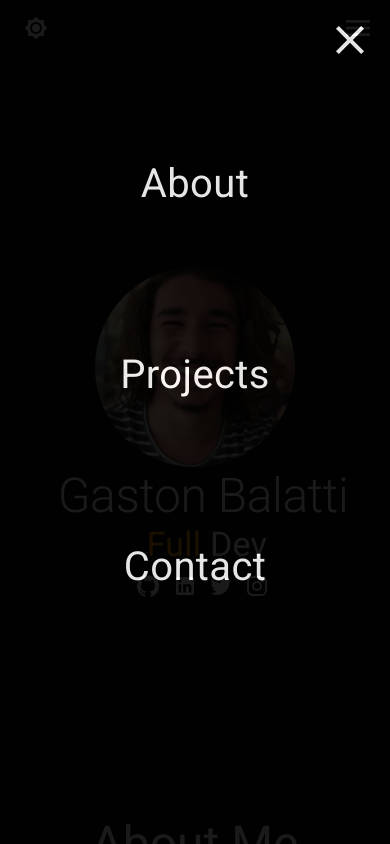
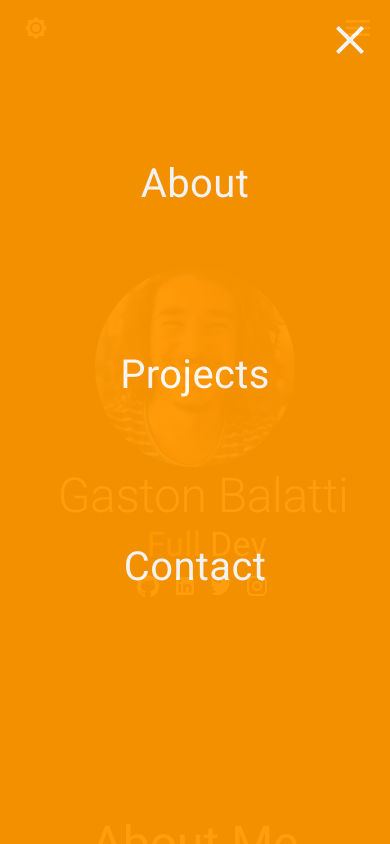
Before and after one commit to GBalatti9/personal-portfolio, a React (Vite) app: page / in a window 390 px wide. Both pictures are taken after a click on the button 358 px from the left and 28 px from the top of the page. Shown: the top 844 px of the page. Built offline with nearby package versions, Linux system fonts and the light colour scheme.

Commit message:
Changing color of the menu depending on dark or light theme

```diff
--- a/src/components/NavBarMobile.jsx
+++ b/src/components/NavBarMobile.jsx
@@ -4,9 +4,12 @@ import MenuIcon from '@mui/icons-material/Menu';
 import CloseIcon from '@mui/icons-material/Close';
 
 import { useState } from "react";
+import { useTheme } from "@emotion/react";
 
 
 export const NavBarMobile = ({ navItems }) => {
+
+    const theme = useTheme();
 
     const [isDrawerOpen, setIsDrawerOpen] = useState(false);
 
@@ -24,8 +27,8 @@ export const NavBarMobile = ({ navItems }) => {
                         <MenuIcon sx={{ fontSize: '2rem' }}/>
                     </IconButton>
 
-                    <Drawer anchor="right" open={isDrawerOpen} sx={{ opacity: '0.9' }}>
-                        <Box sx={{ width: '100vw', height: '100%', backgroundColor: 'black' }}>
+                    <Drawer anchor="right" open={isDrawerOpen} sx={{ opacity: '0.95' }}>
+                        <Box sx={{ width: '100vw', height: '100%', backgroundColor: theme.palette.primary.main }}>
                             <CardActions sx={{ justifyContent: 'flex-end' }}>
                                 <IconButton onClick={handleDrawerClose} >
                                     <CloseIcon sx={{ fontSize: '3rem' }}/>
```
